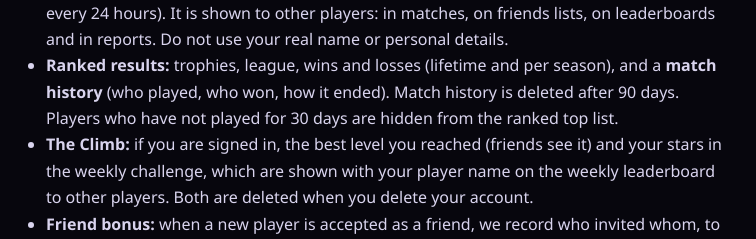
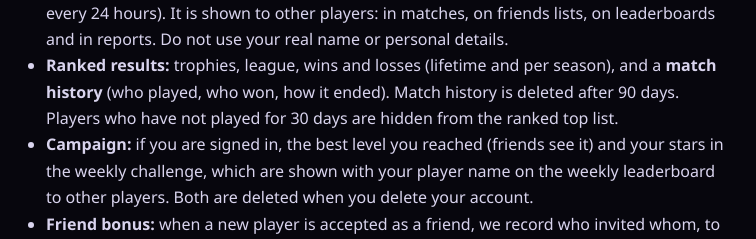
Before and after one commit to St-Daniel-H/nervesstudio-site, a plain HTML site: page games/rocket-ball/privacy.html in a window 1280 px wide. Shown: the part 1141-1380 px from the top of the page, 274-1030 px from the left. Drawn offline with Linux system fonts and the light colour scheme.

Commit message:
Privacy policy: The Climb is now the campaign
Co-Authored-By: Claude Sonnet 5.5 <noreply@anthropic.com>

```diff
--- a/games/rocket-ball/privacy.html
+++ b/games/rocket-ball/privacy.html
@@ -36,7 +36,7 @@
 <li><strong>Identifiers:</strong> your Play Games player ID, and a short friend code that other players use to find you. Players never see your Google ID or email.</li>
 <li><strong>Your player name</strong> (3 to 12 characters, unique, chosen by you; you can change it once every 24 hours). It is shown to other players: in matches, on friends lists, on leaderboards and in reports. Do not use your real name or personal details.</li>
 <li><strong>Ranked results:</strong> trophies, league, wins and losses (lifetime and per season), and a <strong>match history</strong> (who played, who won, how it ended). Match history is deleted after 90 days. Players who have not played for 30 days are hidden from the ranked top list.</li>
-<li><strong>The Climb:</strong> if you are signed in, the best level you reached (friends see it) and your stars in the weekly challenge, which are shown with your player name on the weekly leaderboard to other players. Both are deleted when you delete your account.</li>
+<li><strong>Campaign:</strong> if you are signed in, the best level you reached (friends see it) and your stars in the weekly challenge, which are shown with your player name on the weekly leaderboard to other players. Both are deleted when you delete your account.</li>
 <li><strong>Friend bonus:</strong> when a new player is accepted as a friend, we record who invited whom, to give both the bonus once.</li>
 <li><strong>Friends:</strong> your friend list, friend requests sent and received, and players you blocked. Friends can see whether you are online (unless you hide it in the Friends settings), your rank and trophies, and when you were last online, and can invite you to a game.</li>
 <li><strong>Reports:</strong> after a quick or ranked match you can report your opponent. A report contains the reason you pick, an optional message, the match room code, and the names involved. Only we see reports; the reported player is not told who reported them.</li>
```
